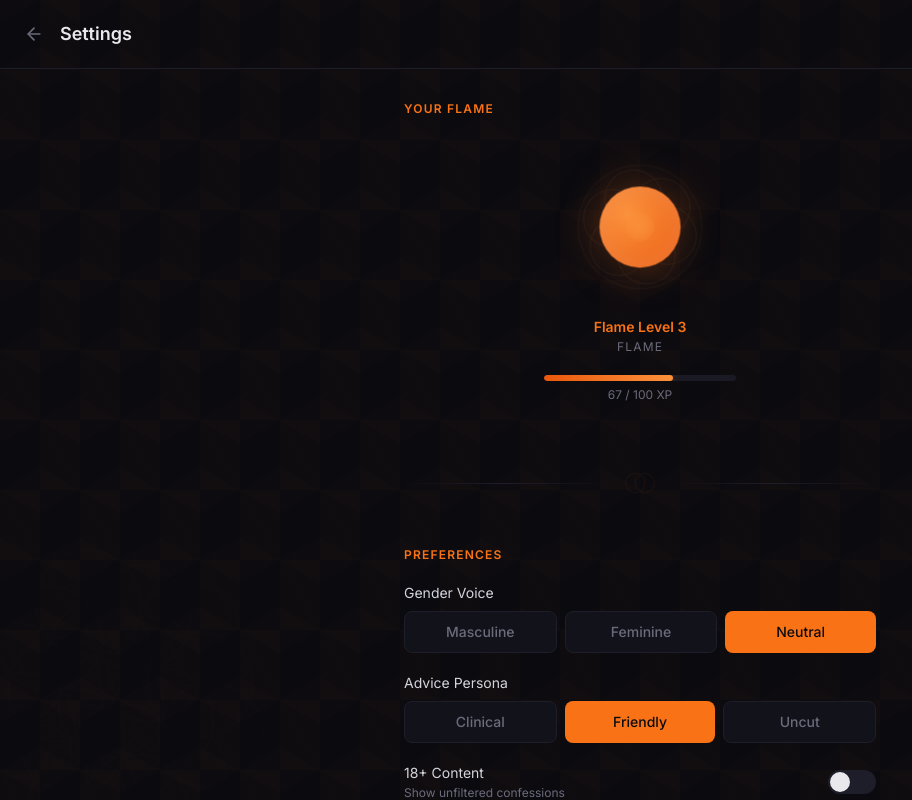
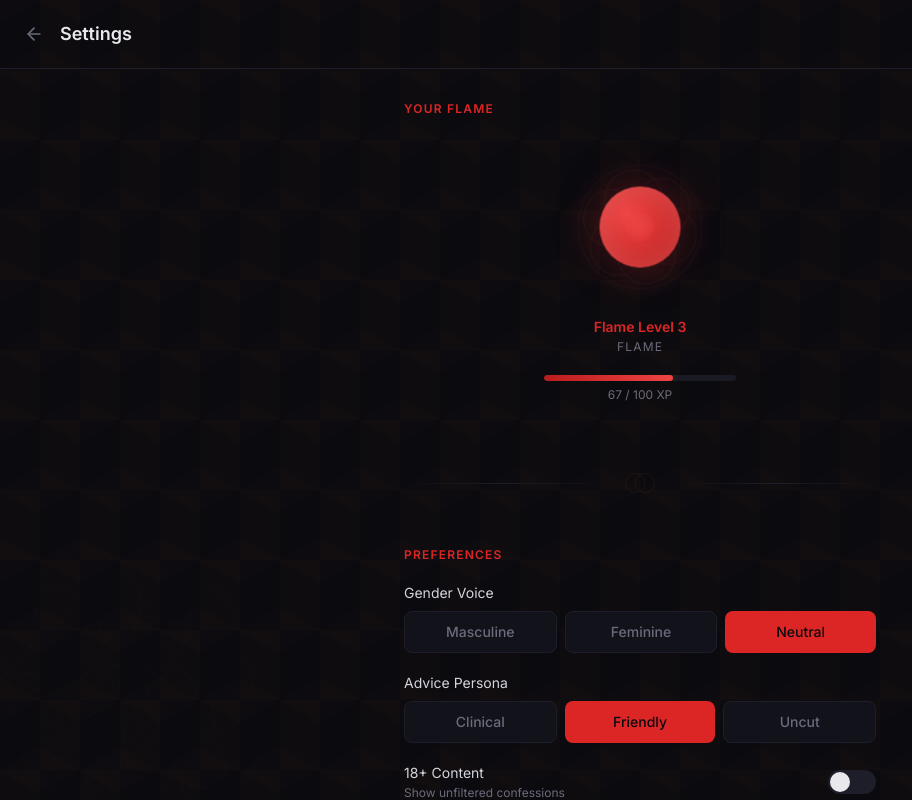
Before and after one commit to ryvynnlive-code/ryvynn-production, a Next.js app: page /settings in a window 1280 px wide. Shown: the top 800 px of the page, without its empty margins (0-912 px from the left). Built offline with nearby package versions, Linux system fonts and the light colour scheme.

Commit message:
fix: replace all orange with crimson red — Dual Flame palette

```diff
--- a/app/globals.css
+++ b/app/globals.css
@@ -11,7 +11,7 @@
     --card: #12121a;
     --card-foreground: #d4d4dc;
     --border: #1e1e2a;
-    --accent: #f97316;
+    --accent: #dc2626;
     --accent-foreground: #0a0a0f;
     --destructive: #dc2626;
     --radius: 0.75rem;
--- a/app/settings/page.tsx
+++ b/app/settings/page.tsx
@@ -12,7 +12,7 @@ type AdviceStyle = 'clinical' | 'friendly' | 'uncut';
 type ThemeOption = 'dark-flame' | 'obsidian' | 'sacred-light';
 
 const THEMES: { id: ThemeOption; label: string; colors: [string, string] }[] = [
-  { id: 'dark-flame', label: 'Dark Flame', colors: ['#12121a', '#f97316'] },
+  { id: 'dark-flame', label: 'Dark Flame', colors: ['#12121a', '#dc2626'] },
   { id: 'obsidian', label: 'Obsidian', colors: ['#000000', '#3f3f46'] },
   { id: 'sacred-light', label: 'Sacred Light', colors: ['#0f0f17', '#fbbf24'] },
 ];
--- a/components/avatar/FlameAvatar.tsx
+++ b/components/avatar/FlameAvatar.tsx
@@ -11,9 +11,9 @@ interface FlameAvatarProps {
 
 const STAGES = {
   1: { name: 'Ember', size: 48, color1: '#9a8478', color2: '#c2764a', glow: 'rgba(194,118,74,0.15)', pulseScale: 1.02, pattern: 'vesica-piscis' as const },
-  2: { name: 'Spark', size: 64, color1: '#ea580c', color2: '#f97316', glow: 'rgba(249,115,22,0.25)', pulseScale: 1.05, pattern: 'seed-of-life' as const },
-  3: { name: 'Flame', size: 80, color1: '#ea580c', color2: '#fb923c', glow: 'rgba(249,115,22,0.35)', pulseScale: 1.08, pattern: 'seed-of-life' as const },
-  4: { name: 'Blaze', size: 100, color1: '#f97316', color2: '#fbbf24', glow: 'rgba(251,191,36,0.4)', pulseScale: 1.1, pattern: 'flower-of-life' as const },
+  2: { name: 'Spark', size: 64, color1: '#b91c1c', color2: '#dc2626', glow: 'rgba(220,38,38,0.25)', pulseScale: 1.05, pattern: 'seed-of-life' as const },
+  3: { name: 'Flame', size: 80, color1: '#b91c1c', color2: '#ef4444', glow: 'rgba(220,38,38,0.35)', pulseScale: 1.08, pattern: 'seed-of-life' as const },
+  4: { name: 'Blaze', size: 100, color1: '#dc2626', color2: '#f59e0b', glow: 'rgba(245,158,11,0.4)', pulseScale: 1.1, pattern: 'flower-of-life' as const },
   5: { name: 'Sovereign', size: 120, color1: '#fbbf24', color2: '#fefce8', glow: 'rgba(254,252,232,0.45)', pulseScale: 1.12, pattern: 'metatrons-cube' as const },
 };
 
--- a/tailwind.config.ts
+++ b/tailwind.config.ts
@@ -21,11 +21,11 @@ const config: Config = {
         flame: {
           50: "#fff7ed",
           100: "#ffedd5",
-          200: "#fed7aa",
-          300: "#fdba74",
-          400: "#fb923c",
-          500: "#f97316",
-          600: "#ea580c",
+          200: "#fecaca",
+          300: "#fca5a5",
+          400: "#f87171",
+          500: "#ef4444",
+          600: "#dc2626",
           700: "#c2410c",
           800: "#9a3412",
           900: "#7c2d12",
```
